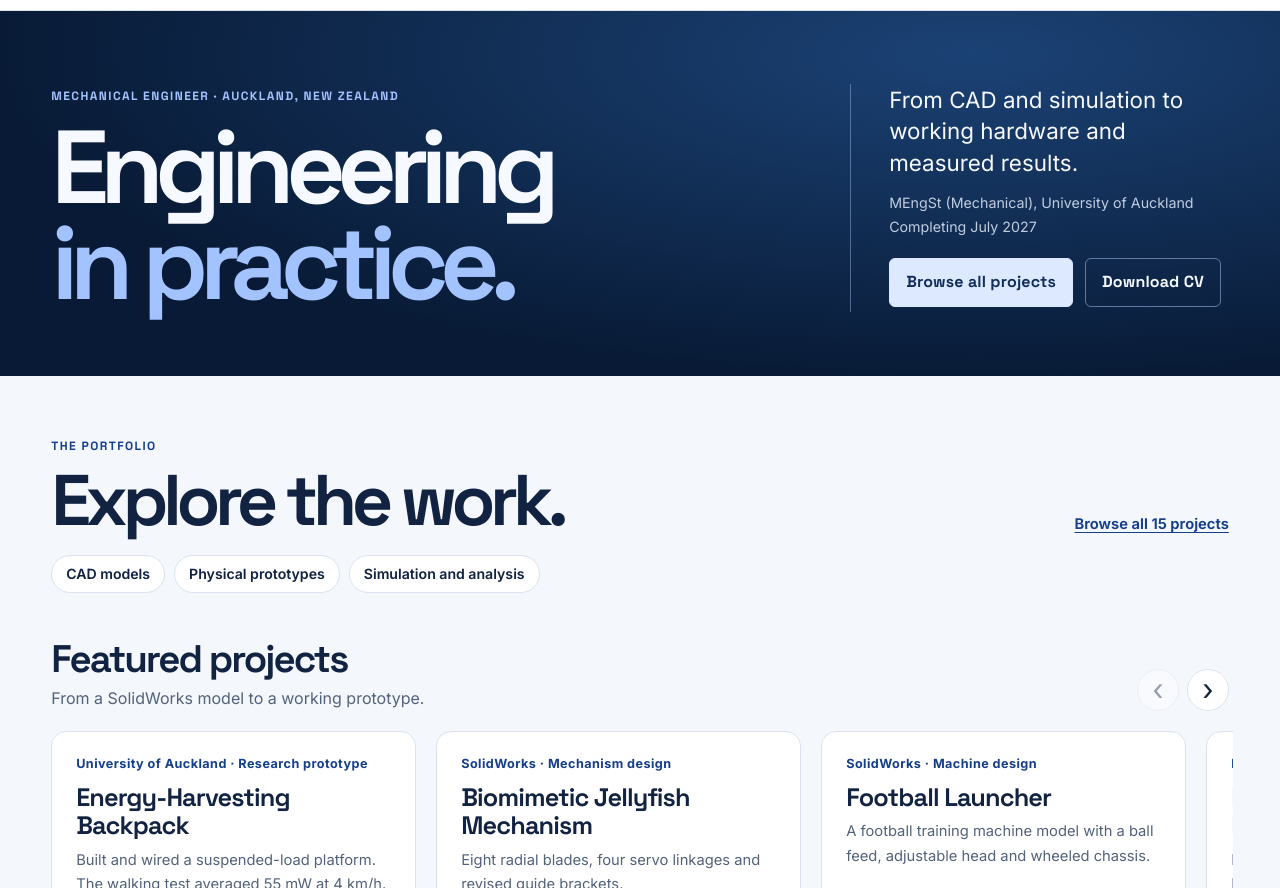
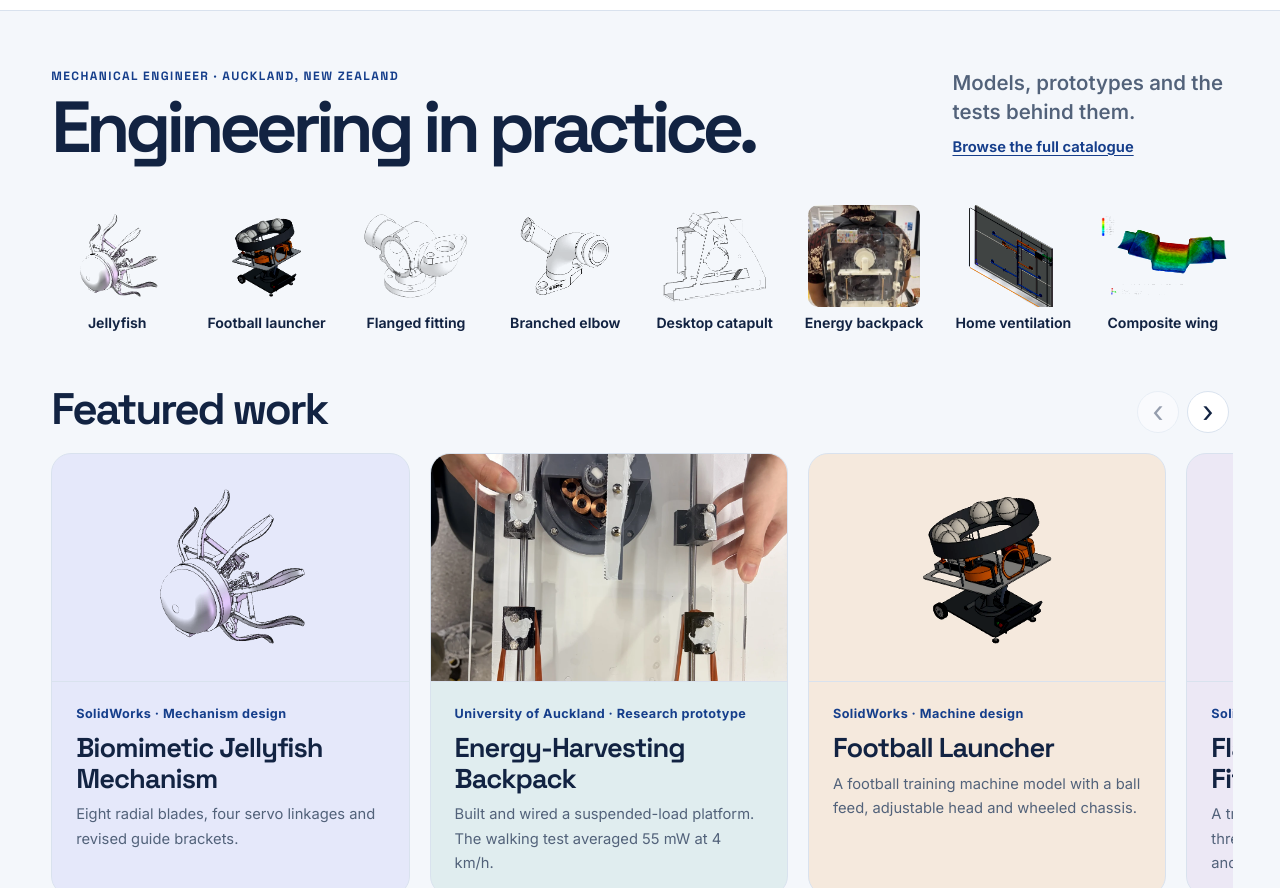
Before and after one commit to zxie588-alt/zxie588-alt.github.io, a plain HTML site: page index.html in a window 1280 px wide. Shown: the part 64-952 px from the top of the page. Drawn offline with Linux system fonts and the light colour scheme.

Commit message:
Put project imagery first in the portfolio showcase

```diff
--- a/collections.css
+++ b/collections.css
@@ -1,43 +1,58 @@
 [hidden] { display: none !important; }
 
-.gallery-masthead {
-  background: radial-gradient(ellipse at 76% 12%, #1b4275 0%, transparent 72%), var(--night);
-  color: var(--night-text);
-}
+.portfolio-home { --showcase-width: 1600px; }
+.portfolio-home .nav { max-width: var(--showcase-width); }
+.gallery-masthead { color: var(--text); }
 .masthead-inner {
-  width: min(100%, var(--width));
+  width: min(100%, var(--showcase-width));
   margin: auto;
-  padding: clamp(44px, 5.7vw, 84px) var(--gutter) clamp(40px, 5vw, 72px);
+  padding: clamp(32px, 4.4vw, 64px) var(--gutter) clamp(16px, 2.4vw, 34px);
   display: grid;
-  grid-template-columns: 1.32fr .68fr;
+  grid-template-columns: minmax(0, 1fr) minmax(15rem, .33fr);
   align-items: end;
-  gap: clamp(20px, 5vw, 70px);
+  gap: 15px clamp(24px, 5vw, 64px);
 }
 .gallery-masthead h1 {
-  margin: 12px 0 0;
-  color: var(--night-text);
-  font: 650 clamp(4rem, 8.1vw, 7rem)/.93 var(--font-head);
-  letter-spacing: -.085em;
+  margin: 5px 0 0;
+  max-width: none;
+  font: 650 clamp(3.2rem, 5.65vw, 5.45rem)/.98 var(--font-head);
+  letter-spacing: -.073em;
 }
-.gallery-masthead h1 span, .gallery-masthead .eyebrow { color: var(--signal); }
-.masthead-note { padding: 0 0 5px clamp(20px, 3vw, 38px); border-left: 1px solid #b4ceff65; }
-.masthead-note p:first-child { max-width: 29ch; margin: 0; font-size: clamp(1.1rem, 2vw, 1.4rem); line-height: 1.4; }
-.masthead-note .masthead-education { margin: 13px 0 0; color: var(--night-muted); font-size: .89rem; }
-.masthead-note .actions { margin-top: 20px; }
-:root .gallery-masthead .button { color: #112e5b; background: #dce9ff; border-color: #dce9ff; }
-:root .gallery-masthead .button:hover { color: #112e5b; background: #fff; }
-:root .gallery-masthead .button.secondary { color: var(--night-text); background: transparent; border-color: #b4ceff80; }
-:root .gallery-masthead .button.secondary:hover { color: var(--night-text); background: #ffffff20; }
+.gallery-masthead .eyebrow { margin: 0; color: var(--accent-dark); }
+.masthead-note { padding-bottom: 4px; }
+.masthead-note p { max-width: 26ch; margin: 0 0 6px; font-size: clamp(1rem, 1.6vw, 1.28rem); font-weight: 560; line-height: 1.4; color: var(--muted); }
 
-.showcase-intro, .collection-heading { display: flex; flex-wrap: wrap; align-items: end; justify-content: space-between; gap: 12px 20px; }
-.portfolio-home main > .showcase { padding-top: clamp(40px, 4.8vw, 70px); }
-.showcase-intro .eyebrow { color: var(--accent-dark); }
-.showcase-intro h2, .catalog-intro h1 {
+.collection-heading { display: flex; flex-wrap: wrap; align-items: end; justify-content: space-between; gap: 12px 20px; }
+.portfolio-home main > .showcase { max-width: var(--showcase-width); padding-top: 5px; }
+.catalog-intro h1 {
   margin: 0;
   font: 650 clamp(2.8rem, 5.6vw, 5.3rem)/1 var(--font-head);
   letter-spacing: -.075em;
 }
-.showcase-jumps { display: flex; flex-wrap: wrap; gap: 9px; margin-block: 18px 0; }
+.showcase-jumps { display: flex; flex-wrap: wrap; gap: 9px; margin-block: clamp(24px, 3vw, 40px) 0; }
+
+.project-strip ul {
+  display: grid;
+  grid-auto-flow: column;
+  grid-auto-columns: minmax(117px, 1fr);
+  gap: clamp(8px, 1.35vw, 21px);
+  margin: 0 -4px;
+  padding: 6px 4px 10px;
+  list-style: none;
+  overflow-x: auto;
+  scroll-snap-type: x proximity;
+  scrollbar-width: thin;
+  scrollbar-color: var(--line) transparent;
+}
+.project-strip li { min-width: 0; scroll-snap-align: start; }
+.project-strip a { display: grid; gap: 7px; text-align: center; color: var(--text); font-size: .88rem; font-weight: 650; line-height: 1.28; border-radius: 8px; }
+.project-strip a:hover { color: var(--accent-dark); text-decoration-thickness: 1px; }
+.project-strip a:focus-visible { outline: 2px solid var(--accent); outline-offset: 2px; }
+.strip-image { display: grid; place-items: center; width: 100%; height: clamp(79px, 8vw, 119px); overflow: hidden; }
+.strip-image img { width: 100%; height: 100%; min-height: 0; object-fit: contain; }
+.strip-image.strip-photo img { width: min(85%, 118px); border-radius: 10px; object-fit: cover; object-position: 50% 53%; }
+:root:not([data-theme="dark"]) .project-strip :is(.strip-cad, .strip-plot) img { mix-blend-mode: multiply; filter: contrast(1.22) brightness(1.10); }
+:root[data-theme="dark"] .project-strip :is(.strip-cad, .strip-plot) img { width: min(95%, 141px); border-radius: 10px; background: #e8eaef; }
 .showcase-jumps a, .catalog-filters button {
   border: 1px solid var(--line);
   border-radius: 99px;
@@ -48,7 +63,8 @@
 }
 .showcase-jumps a:hover, .catalog-filters button:hover { background: var(--soft); text-decoration: none; }
 .collection { margin-top: clamp(30px, 4.3vw, 54px); }
-.featured-collection { margin-top: clamp(25px, 3.7vw, 46px); }
+.featured-collection { margin-top: clamp(23px, 3.45vw, 50px); }
+.featured-collection h2 { margin: 0; font: 650 clamp(1.95rem, 3.45vw, 3.1rem)/1.05 var(--font-head); letter-spacing: -.052em; }
 .collection + .collection { padding-top: clamp(18px, 2.5vw, 32px); border-top: 1px solid var(--line); }
 .collection-heading { margin-bottom: 16px; }
 .collection-heading h3 { margin: 0; font: 650 clamp(1.75rem, 3vw, 2.65rem)/1.05 var(--font-head); letter-spacing: -.052em; }
@@ -62,7 +78,7 @@
   display: grid;
   gap: var(--tile-gap);
   grid-auto-flow: column;
-  grid-auto-columns: clamp(250px, 30vw, 365px);
+  grid-auto-columns: clamp(270px, 28vw, 415px);
   align-items: stretch;
   overflow-x: auto;
   scroll-snap-type: x mandatory;
@@ -113,9 +129,25 @@
 .project-tile-text :is(h3, h4) { font: 650 clamp(1.18rem, 2vw, 1.58rem)/1.12 var(--font-head); letter-spacing: -.035em; margin: 0; }
 .project-tile-text p { margin: 0; color: var(--muted); font-size: .92rem; }
 .project-tile-text .project-tile-label { font-size: .79rem; font-weight: 700; letter-spacing: .035em; color: var(--accent-dark); }
-.featured-collection .project-tile-link { display: flex; flex-direction: column-reverse; justify-content: space-between; }
-.featured-collection .project-art { aspect-ratio: 4/3; border-top: 1px solid var(--line); border-bottom: 0; }
-.featured-collection .project-tile-text { padding-block: 22px; }
+.featured-collection .project-tile-link {
+  border-radius: 20px;
+  isolation: isolate;
+  background: var(--feature, var(--surface));
+}
+.featured-collection .project-tile:nth-child(6n+1) { --feature: #e5e8fa; }
+.featured-collection .project-tile:nth-child(6n+2) { --feature: #e0edef; }
+.featured-collection .project-tile:nth-child(6n+3) { --feature: #f5e9dd; }
+.featured-collection .project-tile:nth-child(6n+4) { --feature: #ece8f5; }
+.featured-collection .project-tile:nth-child(6n+5) { --feature: #e0eee7; }
+.featured-collection .project-tile:nth-child(6n) { --feature: #e4eef8; }
+:root[data-theme="dark"] .featured-collection .project-tile { --feature: var(--surface); }
+.featured-collection .project-art { aspect-ratio: 1.56; }
+.featured-collection .project-tile-text { padding-block: clamp(16px, 1.8vw, 22px) 20px; }
+.featured-collection .project-tile-text h3 { font-size: clamp(1.35rem, 2.13vw, 1.85rem); }
+:root:not([data-theme="dark"]) .featured-collection .project-art:not(.art-photo) { background: transparent; }
+:root:not([data-theme="dark"]) .featured-collection :is(.art-cad, .art-plot) img { mix-blend-mode: multiply; filter: contrast(1.15) brightness(1.12); }
+.featured-collection .art-cad img { padding: 5% 8%; }
+.featured-collection .art-photo img { object-position: center 42%; }
 .portfolio-home .evidence-band { border-top: 1px solid var(--line); }
 
 .catalog { min-height: 70vh; padding-block: clamp(34px, 5.5vw, 72px); }
@@ -142,12 +174,13 @@
 
 @media (max-width: 820px) {
   .masthead-inner { grid-template-columns: 1fr; }
-  .masthead-note { padding: 0; border: 0; }
+  .masthead-note { padding: 0; }
   .project-tiles { grid-template-columns: repeat(2, minmax(0, 1fr)); }
 }
 @media (max-width: 520px) {
-  .gallery-masthead h1 { font-size: clamp(2.8rem, 12vw, 4rem); }
-  .masthead-note p:first-child { max-width: 100%; }
+  .gallery-masthead h1 { font-size: clamp(2.7rem, 10.9vw, 3.45rem); }
+  .masthead-note p { max-width: 100%; }
+  .project-strip ul { grid-auto-columns: 105px; }
   .project-tiles, .collection .project-tiles:has(> .project-tile:nth-child(2):last-child) { grid-template-columns: 1fr; }
   .project-rail { grid-auto-columns: min(73vw, 300px); }
   .collection-heading { align-items: start; }
@@ -159,6 +192,8 @@
   .project-art img { transition: transform 300ms var(--ease); }
   .project-tile-link:hover .project-art img { transform: scale(1.045); }
   .project-tile-link:hover .art-photo img { transform: scale(1.065); }
+  .strip-image img { transition: transform 280ms var(--ease); }
+  .project-strip a:hover img { transform: scale(1.055); }
 }
 @media (prefers-reduced-motion: reduce) { .project-tile-link { transition: none; } }
 @media print { .gallery-masthead { background: white; color: black; } .gallery-masthead * { color: black !important; } .project-rail { display: block; } }
--- a/index.html
+++ b/index.html
@@ -17,7 +17,7 @@
     <script src="assets/js/theme.js?v=2"></script>
     <link rel="stylesheet" href="styles.css">
     <link rel="stylesheet" href="portfolio.css?v=3">
-    <link rel="stylesheet" href="collections.css?v=2">
+    <link rel="stylesheet" href="collections.css?v=3">
     <script src="assets/js/collections.js" defer></script>
     <script type="application/ld+json">
       {
@@ -54,34 +54,57 @@
         <div class="masthead-inner">
           <div>
             <p class="eyebrow">Mechanical engineer · Auckland, New Zealand</p>
-            <h1 id="home-title">Engineering<br><span>in practice.</span></h1>
+            <h1 id="home-title">Engineering in practice.</h1>
           </div>
           <div class="masthead-note">
-            <p>From CAD and simulation to working hardware and measured results.</p>
-            <p class="masthead-education">MEngSt (Mechanical), University of Auckland<br>Completing July 2027</p>
-            <div class="actions">
-              <a class="button" href="catalog.html">Browse all projects</a>
-              <a class="button secondary" href="assets/resumes/Ricardo_Xie_CV.pdf">Download CV</a>
-            </div>
+            <p>Models, prototypes and the tests behind them.</p>
+            <a class="collection-link" href="catalog.html">Browse the full catalogue</a>
           </div>
         </div>
       </section>
 
       <!-- project-showcase:start -->
       <section class="section showcase" id="projects" aria-labelledby="project-heading">
-        <div class="showcase-intro">
-          <div><p class="eyebrow">The portfolio</p><h2 id="project-heading">Explore the work.</h2></div>
-          <a class="collection-link" href="catalog.html">Browse all 15 projects</a>
-        </div>
-        <nav class="showcase-jumps" aria-label="Project collections">
-          <a href="#work-cad">CAD models</a>
-          <a href="#work-physical">Physical prototypes</a>
-          <a href="#work-simulation">Simulation and analysis</a>
+        <nav class="project-strip" aria-label="Quick links to projects">
+          <ul>
+          <li><a href="projects/jellyfish-mechanism.html">
+            <span class="strip-image strip-cad"><img src="assets/images/portfolio-jellyfish-iso.webp" alt="" width="576" height="522" decoding="async"></span>
+            <span>Jellyfish</span>
+          </a></li>
+          <li><a href="projects/football-launcher.html">
+            <span class="strip-image strip-cad"><img src="assets/images/portfolio-football-iso.webp" alt="" width="557" height="546" decoding="async"></span>
+            <span>Football launcher</span>
+          </a></li>
+          <li><a href="projects/flanged-three-way-fitting.html">
+            <span class="strip-image strip-cad"><img src="assets/images/portfolio-training-pipe-2-1-iso.webp" alt="" width="579" height="482" decoding="async"></span>
+            <span>Flanged fitting</span>
+          </a></li>
+          <li><a href="projects/branched-pipe-elbow.html">
+            <span class="strip-image strip-cad"><img src="assets/images/portfolio-training-pipe-2-2-iso.webp" alt="" width="399" height="364" decoding="async"></span>
+            <span>Branched elbow</span>
+          </a></li>
+          <li><a href="projects/desktop-catapult.html">
+            <span class="strip-image strip-cad"><img src="assets/catapult/solidworks-v5.webp" alt="" width="642" height="567" decoding="async"></span>
+            <span>Desktop catapult</span>
+          </a></li>
+          <li><a href="projects/energy-harvesting-backpack.html">
+            <span class="strip-image strip-photo"><img src="assets/images/backpack_worn_prototype.webp" alt="" width="606" height="806" decoding="async"></span>
+            <span>Energy backpack</span>
+          </a></li>
+          <li><a href="projects/nz-home-ventilation.html">
+            <span class="strip-image strip-cad"><img src="assets/images/cover_nz_ventilation_closeup-web.webp" alt="" width="860" height="720" decoding="async"></span>
+            <span>Home ventilation</span>
+          </a></li>
+          <li><a href="projects/front-wing.html">
+            <span class="strip-image strip-plot"><img src="assets/images/front_wing_03-web.webp" alt="" width="1157" height="762" decoding="async"></span>
+            <span>Composite wing</span>
+          </a></li>
+          </ul>
         </nav>
 
-        <section class="collection featured-collection" aria-labelledby="featured-projects" data-project-rail>
+        <div class="collection featured-collection" data-project-rail>
           <div class="collection-heading">
-            <div><h3 id="featured-projects">Featured projects</h3><p>From a SolidWorks model to a working prototype.</p></div>
+            <h2 id="project-heading">Featured work</h2>
             <div class="rail-controls" hidden>
               <button type="button" data-rail-step="-1" aria-controls="featured-track" aria-label="Previous featured projects"><span aria-hidden="true">‹</span></button>
               <button type="button" data-rail-step="1" aria-controls="featured-track" aria-label="Next featured projects"><span aria-hidden="true">›</span></button>
@@ -89,22 +112,22 @@
           </div>
           <ul class="project-rail" id="featured-track" tabindex="0" aria-label="Featured project cards">
           <li class="project-tile">
+            <a href="projects/jellyfish-mechanism.html" class="project-tile-link">
+              <span class="project-art art-cad"><img src="assets/images/portfolio-jellyfish-iso.webp" alt="Eight-blade jellyfish assembly in SolidWorks" width="576" height="522" loading="lazy" decoding="async"></span>
+              <div class="project-tile-text">
+                <p class="project-tile-label">SolidWorks · Mechanism design</p>
+                <h3>Biomimetic Jellyfish Mechanism</h3>
+                <p>Eight radial blades, four servo linkages and revised guide brackets.</p>
+              </div>
+            </a>
+          </li>
+          <li class="project-tile">
             <a href="projects/energy-harvesting-backpack.html" class="project-tile-link">
               <span class="project-art art-photo"><img src="assets/images/kineload-physical-platform-web.webp" alt="Prototype platform with guides, elastic suspension and generator" width="1200" height="1600" loading="lazy" decoding="async"></span>
               <div class="project-tile-text">
                 <p class="project-tile-label">University of Auckland · Research prototype</p>
-                <h4>Energy-Harvesting Backpack</h4>
+                <h3>Energy-Harvesting Backpack</h3>
                 <p>Built and wired a suspended-load platform. The walking test averaged 55 mW at 4 km/h.</p>
-              </div>
-            </a>
-          </li>
-          <li class="project-tile">
-            <a href="projects/jellyfish-mechanism.html" class="project-tile-link">
-              <span class="project-art art-cad"><img src="assets/images/portfolio-jellyfish-iso.webp" alt="Eight-blade jellyfish assembly in SolidWorks" width="576" height="522" loading="lazy" decoding="async"></span>
-              <div class="project-tile-text">
-                <p class="project-tile-label">SolidWorks · Mechanism design</p>
-                <h4>Biomimetic Jellyfish Mechanism</h4>
-                <p>Eight radial blades, four servo linkages and revised guide brackets.</p>
               </div>
             </a>
           </li>
@@ -113,8 +136,18 @@
               <span class="project-art art-cad"><img src="assets/images/portfolio-football-iso.webp" alt="SolidWorks assembly of the Football Launcher V2" width="557" height="546" loading="lazy" decoding="async"></span>
               <div class="project-tile-text">
                 <p class="project-tile-label">SolidWorks · Machine design</p>
-                <h4>Football Launcher</h4>
+                <h3>Football Launcher</h3>
                 <p>A football training machine model with a ball feed, adjustable head and wheeled chassis.</p>
+              </div>
+            </a>
+          </li>
+          <li class="project-tile">
+            <a href="projects/flanged-three-way-fitting.html" class="project-tile-link">
+              <span class="project-art art-cad"><img src="assets/images/portfolio-training-pipe-2-1-iso.webp" alt="Isometric view of the fitting and its flanged connections." width="579" height="482" loading="lazy" decoding="async"></span>
+              <div class="project-tile-text">
+                <p class="project-tile-label">SolidWorks · Training assessment 2.1</p>
+                <h3>Flanged Three-Way Fitting</h3>
+                <p>A training assessment model of a flanged three-way fitting, with blended branches and recessed lettering.</p>
               </div>
             </a>
           </li>
@@ -123,13 +156,29 @@
               <span class="project-art art-cad"><img src="assets/images/cover_nz_ventilation_closeup-web.webp" alt="Three-dimensional heat-recovery ventilation layout" width="860" height="720" loading="lazy" decoding="async"></span>
               <div class="project-tile-text">
                 <p class="project-tile-label">Revit MEP · Building services</p>
-                <h4>NZ Home Ventilation with Heat Recovery</h4>
+                <h3>NZ Home Ventilation with Heat Recovery</h3>
                 <p>Heat recovery, duct sizing and automated Revit modelling for a New Zealand home.</p>
               </div>
             </a>
           </li>
+          <li class="project-tile">
+            <a href="projects/front-wing.html" class="project-tile-link">
+              <span class="project-art art-plot"><img src="assets/images/front_wing_03-web.webp" alt="Abaqus displacement plot for the composite front wing" width="1157" height="762" loading="lazy" decoding="async"></span>
+              <div class="project-tile-text">
+                <p class="project-tile-label">Abaqus · Structural analysis</p>
+                <h3>Composite Front Wing FEA</h3>
+                <p>74% peak stress utilisation in the governing load case at a final wing mass of 1.17 kg.</p>
+              </div>
+            </a>
+          </li>
           </ul>
-        </section>
+        </div>
+
+        <nav class="showcase-jumps" aria-label="Project collections">
+          <a href="#work-cad">CAD models</a>
+          <a href="#work-physical">Physical prototypes</a>
+          <a href="#work-simulation">Simulation and analysis</a>
+        </nav>
 
         <section class="collection" id="work-cad" aria-labelledby="collection-cad">
           <div class="collection-heading">
```
Also changed, not shown: catalog.html (+1 -1 lines), data/projects.json (+11 -1 lines), 2 other files.
